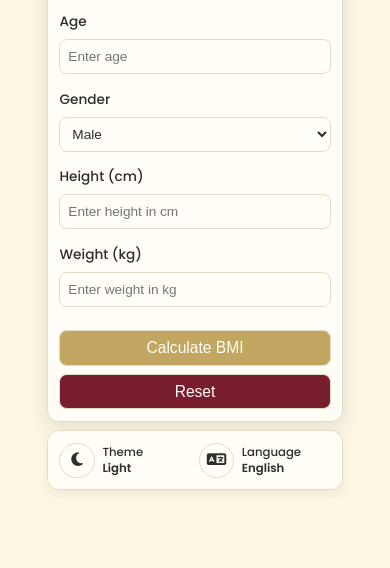
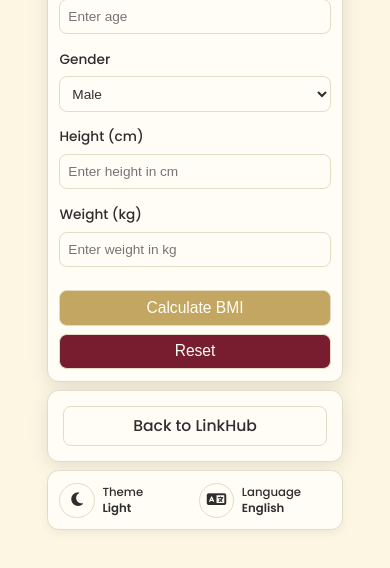
Before and after one commit to rifaalfiansyah/linkhub, a plain HTML site: page bmi-calculator.html in a window 390 px wide. Shown: the part 230-798 px from the top of the page. Drawn offline with Linux system fonts and the light colour scheme.

Commit message:
Update bmi-calculator.html
Add back button.

1.0.5

```diff
--- a/bmi-calculator.html
+++ b/bmi-calculator.html
@@ -57,18 +57,24 @@
       width: 90%;
       max-width: clamp(20rem, 80vw, 28rem);
       padding: clamp(0.75rem, 2vw, 1rem);
-      gap: clamp(0.5rem, 1.5vw, 1rem); /* Fixed typo */
-      background-color: rgba(253, 246, 227, 0.8);
+      gap: clamp(0.5rem, 1.5vw, 1rem);
+      background-color: var(--bg-color);
       border-radius: 1rem;
-    }
-
-    .dark-theme .container {
-      background-color: rgba(30, 30, 30, 0.8);
     }
 
     .calculator {
       background-color: var(--card-bg);
       padding: clamp(0.75rem, 2vw, 1.25rem);
+      border-radius: 0.75rem;
+      box-shadow: 0 0.25rem 1.25rem rgba(0, 0, 0, 0.1);
+      width: 100%;
+      text-align: center;
+      border: 1px solid var(--border-color);
+    }
+
+    .converter-container {
+      background-color: var(--card-bg);
+      padding: clamp(1rem, 2vw, 1.5rem);
       border-radius: 0.75rem;
       box-shadow: 0 0.25rem 1.25rem rgba(0, 0, 0, 0.1);
       width: 100%;
@@ -164,6 +170,31 @@
       background-color: var(--button-active);
     }
 
+    .back-button {
+      display: block;
+      padding: clamp(0.75rem, 2vw, 1rem);
+      font-size: clamp(1rem, 3vw, 1.125rem);
+      font-weight: 500;
+      text-decoration: none;
+      border-radius: 0.5rem;
+      background-color: var(--card-bg);
+      color: var(--text-color);
+      border: 1px solid var(--border-color);
+      transition: all 0.2s ease;
+      text-align: center;
+    }
+
+    .back-button:hover {
+      background-color: var(--accent-color);
+      color: var(--card-bg);
+      transform: scale(1.02);
+    }
+
+    .back-button:focus-visible {
+      outline: 2px solid var(--accent-color);
+      outline-offset: 2px;
+    }
+
     .setting-container {
       width: 100%;
       display: grid;
@@ -239,7 +270,7 @@
       .display {
         font-size: 1.25rem;
       }
-      button {
+      button, .back-button {
         padding: 0.5rem;
         font-size: 1rem;
       }
@@ -466,6 +497,10 @@
       </div>
     </div>
 
+    <div class="converter-container">
+      <a href="index.html" class="back-button" data-i18n="back">Back to LinkHub</a>
+    </div>
+
     <div class="setting-container">
       <div class="setting-item">
         <button class="theme-toggle" id="themeToggle" aria-label="Toggle theme">
@@ -531,6 +566,7 @@
     // Translation dictionary
     const translations = {
       en: {
+        back: "Back to LinkHub", // Added
         bmi_calculator: "BMI Calculator",
         title: "BMI Calculator - SynthCode",
         metric_units: "Metric",
@@ -575,6 +611,7 @@
         female_note: "BMI may vary due to body composition."
       },
       id: {
+        back: "Kembali ke LinkHub", // Added
         bmi_calculator: "Kalkulator BMI",
         title: "Kalkulator BMI - SynthCode",
         metric_units: "Metrik",
@@ -630,6 +667,7 @@
     }
 
     function applyTranslations() {
+      document.documentElement.lang = currentLang; // Update HTML lang attribute
       translatableElements.i18n.forEach(el => {
         const key = el.getAttribute('data-i18n');
         el.textContent = getTranslation(key);
```
